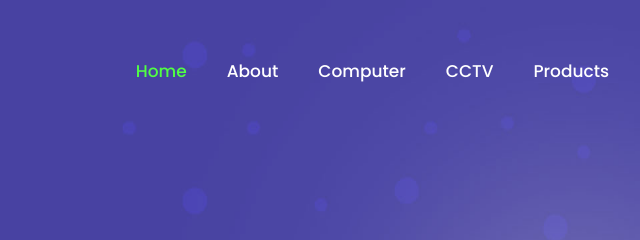
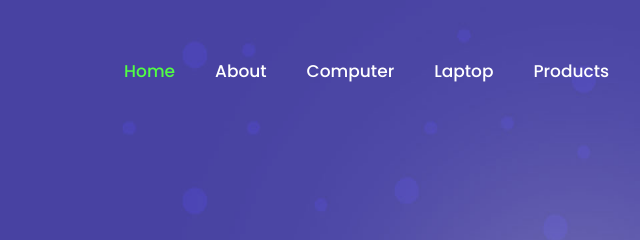
Before and after one commit to ebinemersonerwin/baracudaitsolutions, a plain HTML site: page index.html in a window 1280 px wide. Shown: the top 240 px of the page, 320-960 px from the left. Drawn offline with nearby package versions, Linux system fonts and the light colour scheme.

Commit message:
Update index.html

```diff
--- a/index.html
+++ b/index.html
@@ -70,7 +70,7 @@
                                  <a class="nav-link" href="computer.html">Computer</a>
                               </li>
                               <li class="nav-item">
-                                 <a class="nav-link" href="laptop.html">CCTV</a>
+                                 <a class="nav-link" href="laptop.html">Laptop</a>
                               </li>
                               <li class="nav-item">
                                  <a class="nav-link" href="product.html">Products</a>
```
